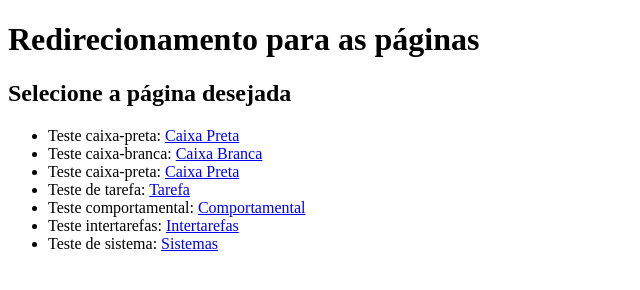
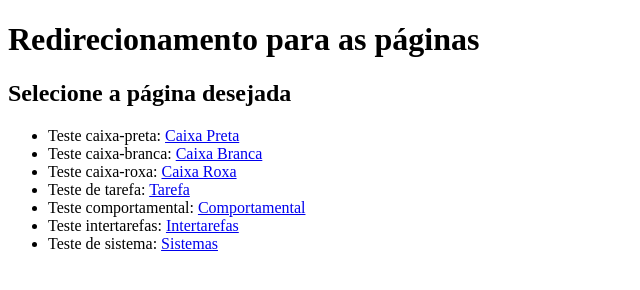
Before and after one commit to rafa-e-alves/Aula-Testes, a plain HTML site: page index.html in a window 1280 px wide. Shown: the full height of the page, 0-640 px from the left. Drawn offline with Linux system fonts and the light colour scheme.

Commit message:
Update nome caixa roxa

```diff
--- a/index.html
+++ b/index.html
@@ -17,8 +17,8 @@
         <li>Teste caixa-branca:
             <a href="caixaBranca.html">Caixa Branca</a>
         </li>
-        <li>Teste caixa-preta:
-            <a href="caixaRoxa.html">Caixa Preta</a>
+        <li>Teste caixa-roxa:
+            <a href="caixaRoxa.html">Caixa Roxa</a>
         </li>
         <li>Teste de tarefa:
             <a href="tarefa.html">Tarefa</a>
```
